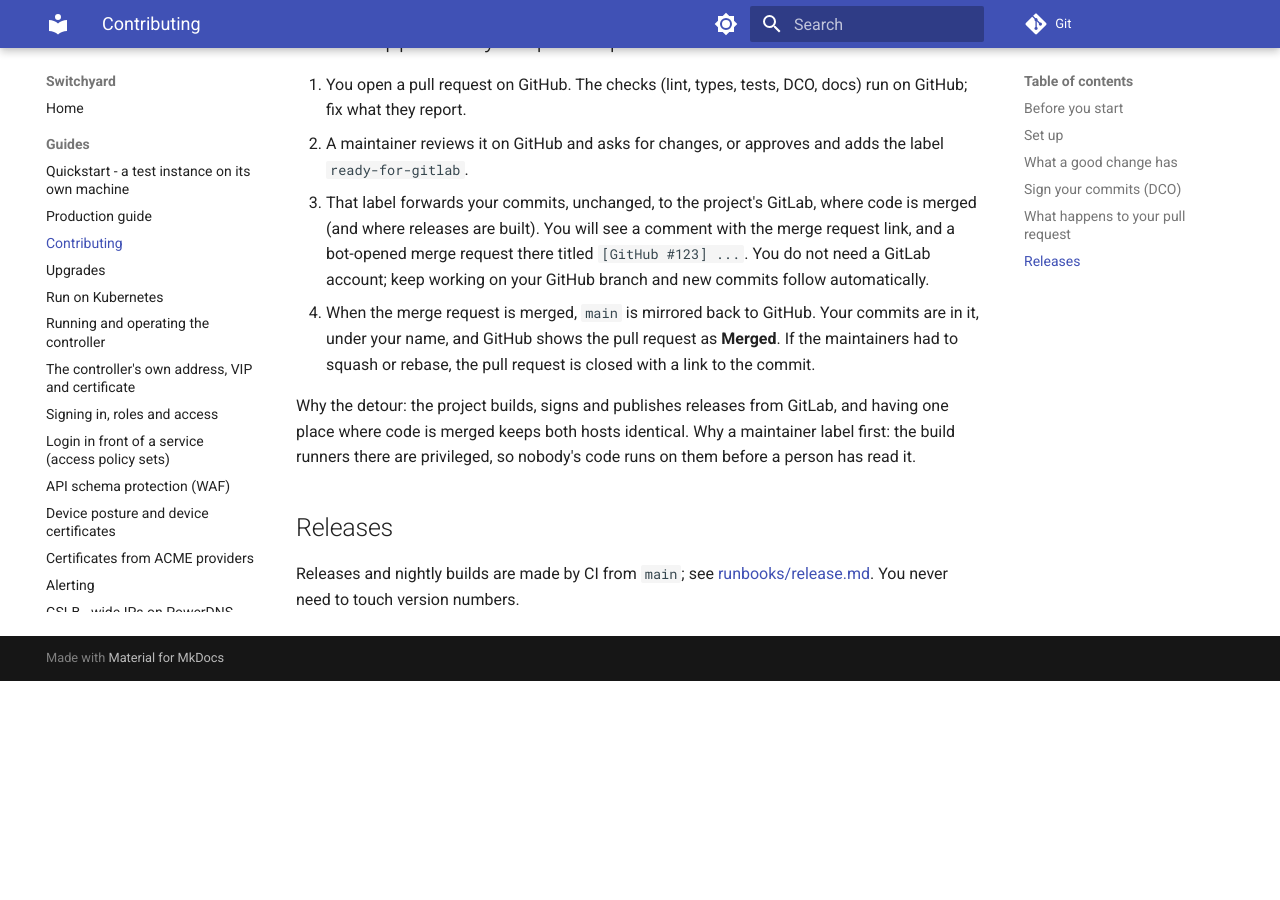
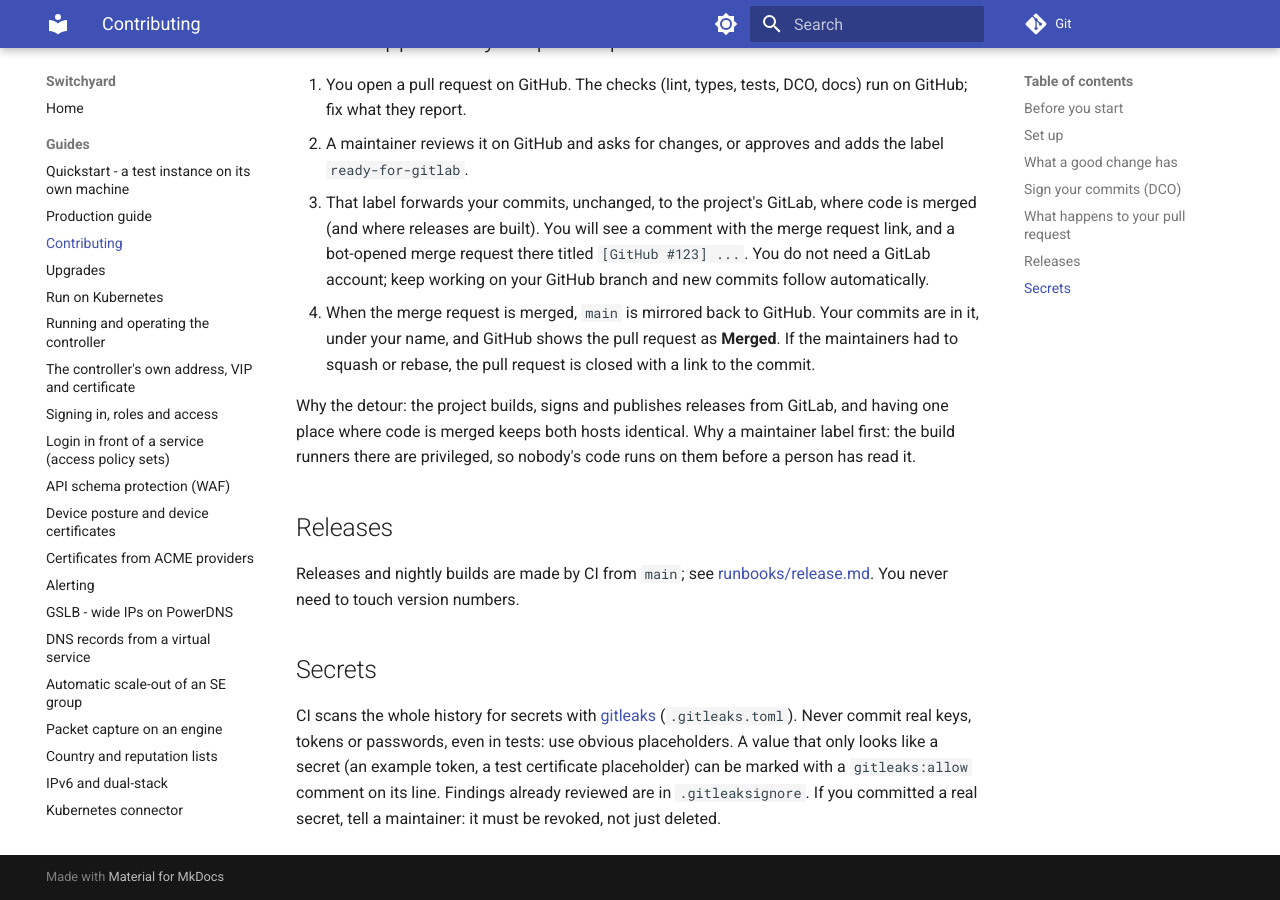
Before and after one commit to Globius/Switchyard, an MkDocs documentation site: the page built from docs/contributing.md, in a window 1280 px wide and 900 px high, scrolled down 1883 px. Built offline with MkDocs 1.6.1 and Material for MkDocs 9.7.7, drawn with Linux system fonts in a browser that asks for light colours; before the commit the page ends 2564 px from its top, so only the background shows below that.

Commit message:
Secret scanning: gitleaks over the whole history on GitLab and GitHub, with the reviewed findings recorded
43 earlier findings were looked at: test fixtures, placeholder certificates and example values. No real secrets.

Co-Authored-By: Claude Sonnet 5.5 <noreply@anthropic.com>

```diff
--- a/docs/contributing.md
+++ b/docs/contributing.md
@@ -67,3 +67,10 @@ Why a maintainer label first: the build runners there are privileged, so nobody'
 ## Releases
 
 Releases and nightly builds are made by CI from `main`; see [runbooks/release.md](runbooks/release.md). You never need to touch version numbers.
+
+## Secrets
+
+CI scans the whole history for secrets with [gitleaks](https://github.com/gitleaks/gitleaks) (`.gitleaks.toml`). Never commit real keys, tokens or
+passwords, even in tests: use obvious placeholders. A value that only looks like a secret (an example token, a test certificate placeholder) can be
+marked with a `gitleaks:allow` comment on its line. Findings already reviewed are in `.gitleaksignore`. If you committed a real secret, tell a
+maintainer: it must be revoked, not just deleted.
```
Also changed, not shown: .gitlab-ci.yml (+13 -0 lines), .gitleaks.toml (added), 2 other files.
